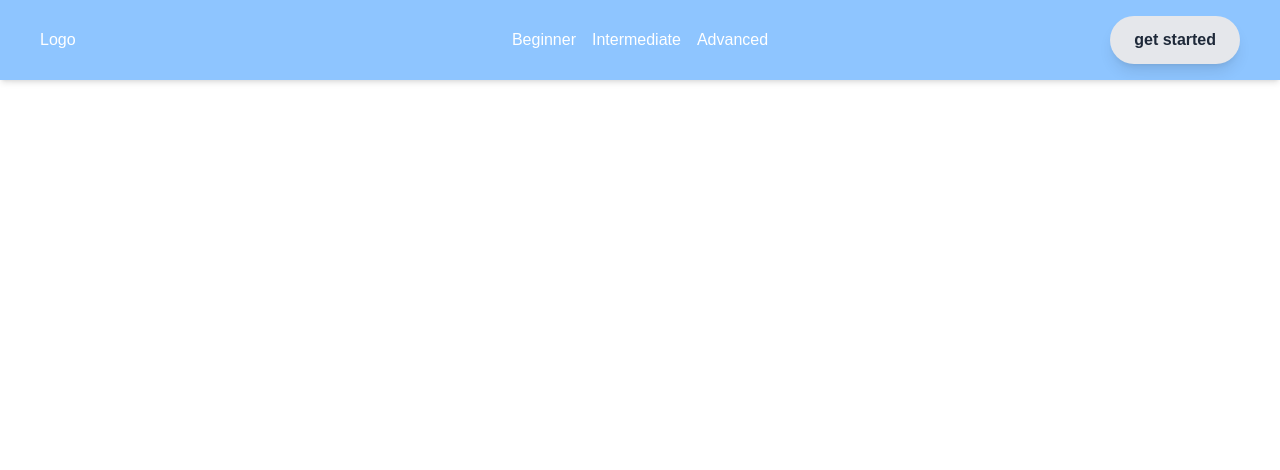
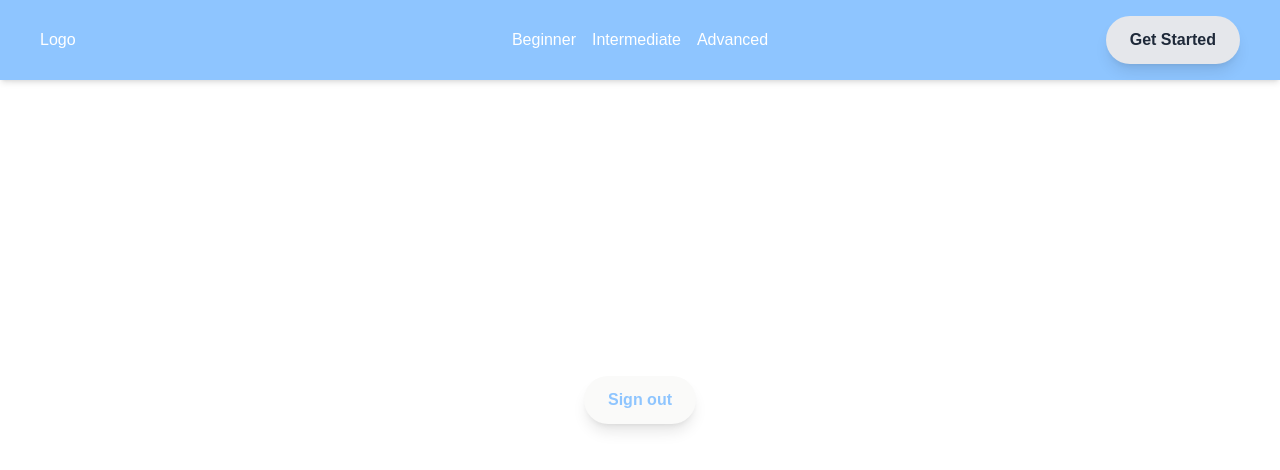
Before and after one commit to jisunchung/piu, a React (Vite) app: page /my in a window 1280 px wide. Shown: the top 470 px of the page. Built offline with nearby package versions, Linux system fonts and the light colour scheme; no server answers; a web font is replaced by a local one.

Commit message:
feat: NavBar Button 렌더링 구현 #18
- 유저 유무에 따라서 버튼 렌더링
- MyPage 에서 signout 가능하도록 구현
- SigninPage 삭제
- Avatar component 구현 #19
- 자주 사용하는 색상들을 생상 변수로 관리

```diff
--- a/src/App.tsx
+++ b/src/App.tsx
@@ -7,7 +7,6 @@ import BeginnerPage from "@pages/Beginner";
 import HomePage from "@pages/Home";
 import IntermediatePage from "@pages/Intermediate";
 import MyPage from "@pages/My";
-import SigninPage from "@pages/Signin";
 
 function App() {
   return (
@@ -17,7 +16,6 @@ function App() {
         <Routes>
           <Route path="/" element={<HomePage />} />
           <Route path="/my" element={<MyPage />} />
-          <Route path="/signin" element={<SigninPage />} />
           <Route path="/beginner" element={<BeginnerPage />} />
           <Route path="/intermediate" element={<IntermediatePage />} />
           <Route path="/advanced" element={<AdvancedPage />} />
--- /dev/null
+++ b/src/components/shared/Avatar.tsx
@@ -0,0 +1,13 @@
+import Flex from "./Flex";
+
+export default function Avatar({ username }: { username: string }) {
+  return (
+    <Flex
+      justify="center"
+      align="center"
+      className="h-10 w-10 overflow-hidden rounded-full bg-(--color-secondary) shadow-md hover:cursor-pointer hover:opacity-80"
+    >
+      <p className="font-extrabold text-(--color-neutral)">{username[0]}</p>
+    </Flex>
+  );
+}
--- a/src/components/shared/NavBar.tsx
+++ b/src/components/shared/NavBar.tsx
@@ -1,14 +1,34 @@
 import { LEVEL_PATHS, LEVELS, type LevelType } from "@constants";
+import { useCallback } from "react";
 import { useNavigate } from "react-router-dom";
 
 import useUser from "@hooks/auth/useUser";
+import useGoogleSignin from "@hooks/useGoogleSignin";
 
+import Avatar from "./Avatar";
 import Button from "./Button";
 import Flex from "./Flex";
 
 export default function NavBar() {
   const { user } = useUser();
   const navigate = useNavigate();
+  const { signin } = useGoogleSignin();
+
+  const renderButton = useCallback(() => {
+    if (user != null) {
+      return (
+        <div className="ml-auto" onClick={() => navigate("/my")}>
+          <Avatar username={user.name} />
+        </div>
+      );
+    } else {
+      return (
+        <Button color="secondary" className="ml-auto" onClick={signin}>
+          Get Started
+        </Button>
+      );
+    }
+  }, [user, navigate, signin]);
 
   const handleScroll = (sectionId: string) => {
     const element = document.getElementById(sectionId);
@@ -28,7 +48,7 @@ export default function NavBar() {
   return (
     <Flex
       align="center"
-      className="fixed top-0 right-0 left-0 z-1 h-20 bg-blue-300 px-10 shadow-md"
+      className="fixed top-0 right-0 left-0 z-1 h-20 bg-(--color-primary) px-10 shadow-md"
     >
       <a href="/" className="text-white">
         Logo
@@ -48,13 +68,7 @@ export default function NavBar() {
         ))}
       </Flex>
 
-      <Button
-        color="secondary"
-        className="ml-auto"
-        onClick={() => navigate("/signin")}
-      >
-        get started
-      </Button>
+      {renderButton()}
     </Flex>
   );
 }
--- a/src/index.css
+++ b/src/index.css
@@ -4,6 +4,10 @@
 
 @theme {
   --font-pretendard: "Pretendard Variable", sans-serif;
+
+  --color-primary: var(--color-blue-300);
+  --color-secondary: var(--color-amber-200);
+  --color-neutral: var(--color-gray-500);
 }
 
 * {
--- a/src/pages/My.tsx
+++ b/src/pages/My.tsx
@@ -1,7 +1,12 @@
+import Button from "@components/shared/Button";
+import Flex from "@components/shared/Flex";
+import useGoogleSignin from "@hooks/useGoogleSignin";
+
 export default function MyPage() {
+  const { signout } = useGoogleSignin();
   return (
-    <div>
-      <h1>My Page</h1>
-    </div>
+    <Flex align="center" justify="center" className="h-screen gap-4">
+      <Button onClick={signout}>Sign out</Button>
+    </Flex>
   );
 }
--- a/src/pages/Signin.tsx
+++ /dev/null
@@ -1,10 +0,0 @@
-import useGoogleSignin from "@/hooks/useGoogleSignin";
-
-export default function SigninPage() {
-  const { signin } = useGoogleSignin();
-  return (
-    <div>
-      <button onClick={signin}>Sign in with Google</button>
-    </div>
-  );
-}
```
